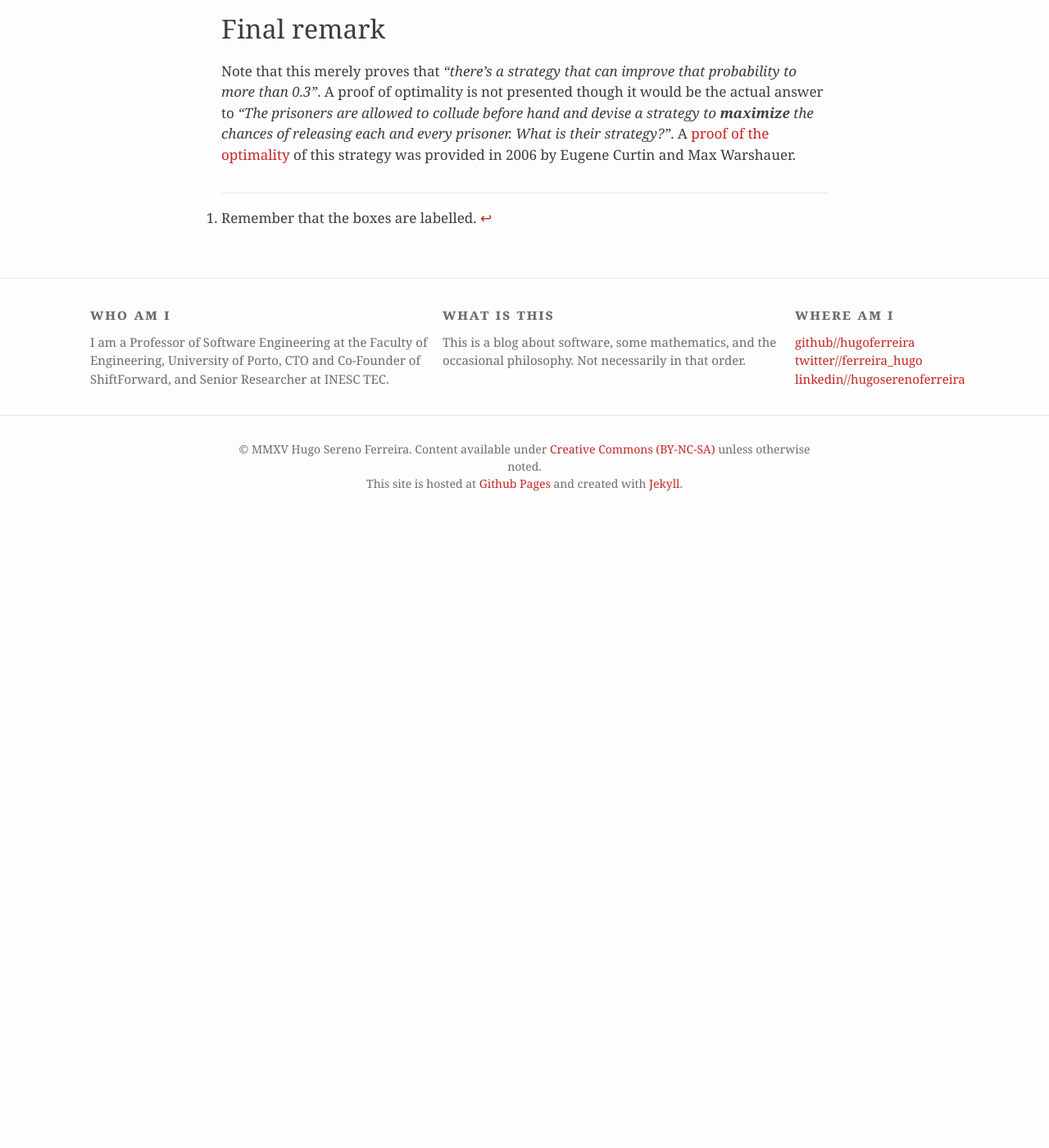
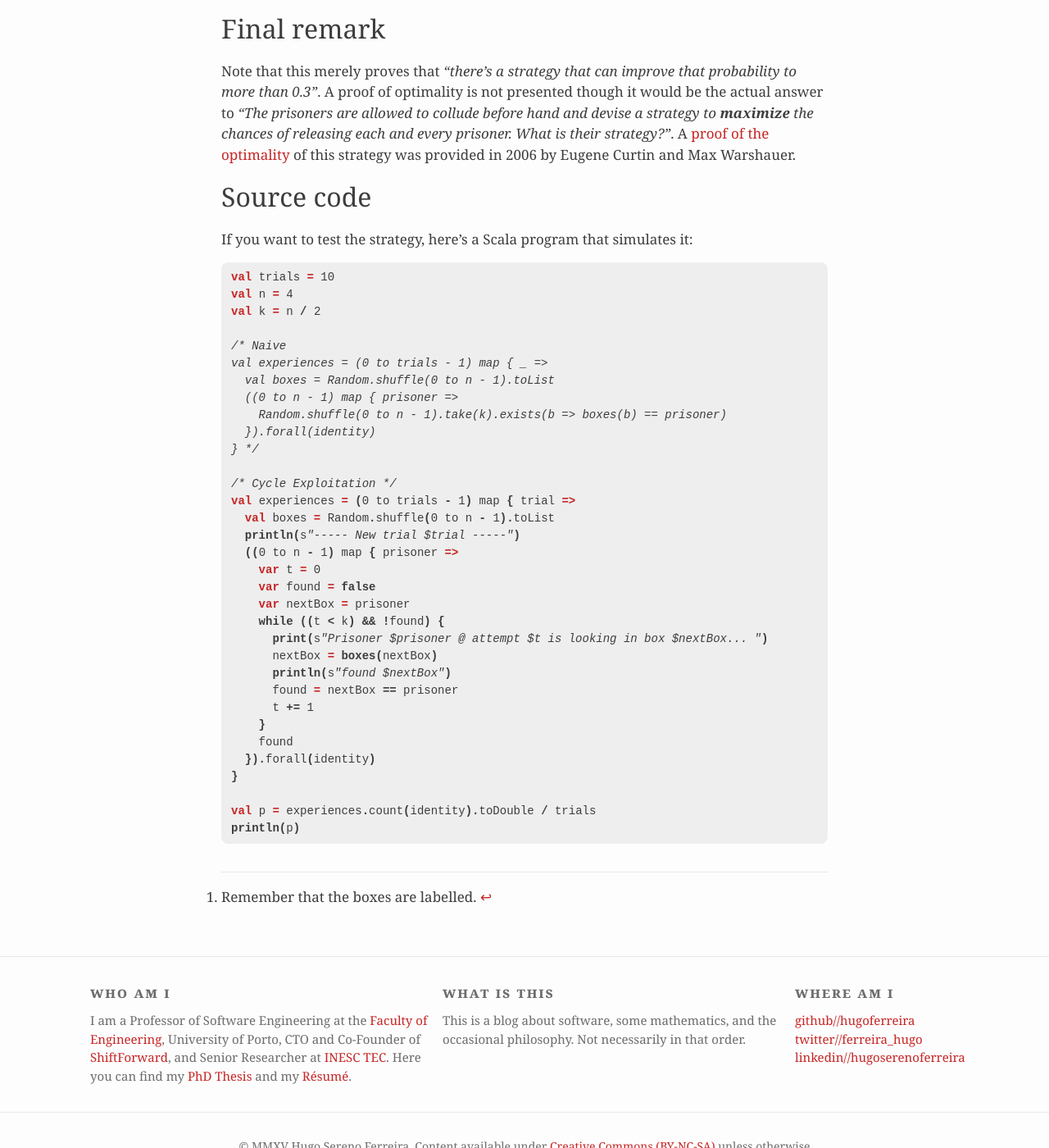
Before and after one commit to hugoferreira/hugoferreira.github.com, a Jekyll site: the page built from _posts/2015-08-12-on-prisioners.markdown, in a window 1280 px wide and 1400 px high, scrolled down 2054 px. Shown: the whole window at 82% size. Built offline with Jekyll 4.4.1, drawn with Linux system fonts in a browser that asks for light colours; some web fonts are replaced; formulas are drawn with MathJax 3; before the commit the page ends 2684 px from its top, so only the background shows below that.

Commit message:
Added a scala example, and links to my phd thesis and cv.

```diff
--- a/_includes/footer.html
+++ b/_includes/footer.html
@@ -3,7 +3,7 @@
     <div class="footer-col-wrapper">
       <div class="footer-col footer-col-1">
       <h2><nav>who am i</nav></h2>
-        <p>I am a Professor of Software Engineering at the Faculty of Engineering, University of Porto, CTO and Co-Founder of ShiftForward, and Senior Researcher at INESC TEC.</p>
+        <p>I am a Professor of Software Engineering at the <a href="http://www.fe.up.pt">Faculty of Engineering</a>, University of Porto, CTO and Co-Founder of <a href="http://www.shiftforward.eu">ShiftForward</a>, and Senior Researcher at <a href="https://www.inesctec.pt">INESC TEC</a>. Here you can find my <a href="{{ site.url }}/assets/thesis.pdf">PhD Thesis</a> and my <a href="{{ site.url }}/assets/cv.pdf">Résumé</a>.</p>
       </div>
 
       <div class="footer-col footer-col-3">
--- a/_posts/2015-08-12-on-prisioners.markdown
+++ b/_posts/2015-08-12-on-prisioners.markdown
@@ -57,7 +57,6 @@
 P(\text{permutation has a cycle of length} > 50) = \sum_{k=51}^{100}{\frac{1}{k}} ≈ 0.68817
 $$
 
-
 Finally we have:
 
 $$
@@ -69,3 +68,44 @@
 
 Note that this merely proves that _"there’s a strategy that can improve that probability to more than 0.3"_.
 A proof of optimality is not presented though it would be the actual answer to _"The prisoners are allowed to collude before hand and devise a strategy to **maximize** the chances of releasing each and every prisoner. What is their strategy?"_. A [proof of the optimality](http://www.cl.cam.ac.uk/~gw104/Locker_Puzzle.pdf) of this strategy was provided in 2006 by Eugene Curtin and Max Warshauer.
+
+## Source code
+
+If you want to test the strategy, here's a Scala program that simulates it:
+
+{% highlight scala %}
+val trials = 10
+val n = 4
+val k = n / 2
+
+/* Naive
+val experiences = (0 to trials - 1) map { _ =>
+  val boxes = Random.shuffle(0 to n - 1).toList
+  ((0 to n - 1) map { prisoner =>
+    Random.shuffle(0 to n - 1).take(k).exists(b => boxes(b) == prisoner)
+  }).forall(identity)
+} */
+
+/* Cycle Exploitation */
+val experiences = (0 to trials - 1) map { trial =>
+  val boxes = Random.shuffle(0 to n - 1).toList
+  println(s"----- New trial $trial -----")
+  ((0 to n - 1) map { prisoner =>
+    var t = 0
+    var found = false
+    var nextBox = prisoner
+    while ((t < k) && !found) {
+      print(s"Prisoner $prisoner @ attempt $t is looking in box $nextBox... ")
+      nextBox = boxes(nextBox)
+      println(s"found $nextBox")
+      found = nextBox == prisoner
+      t += 1
+    }
+    found
+  }).forall(identity)
+}
+
+val p = experiences.count(identity).toDouble / trials
+println(p)
+
+{% endhighlight %}
```
Also changed, not shown: 2 other files.
